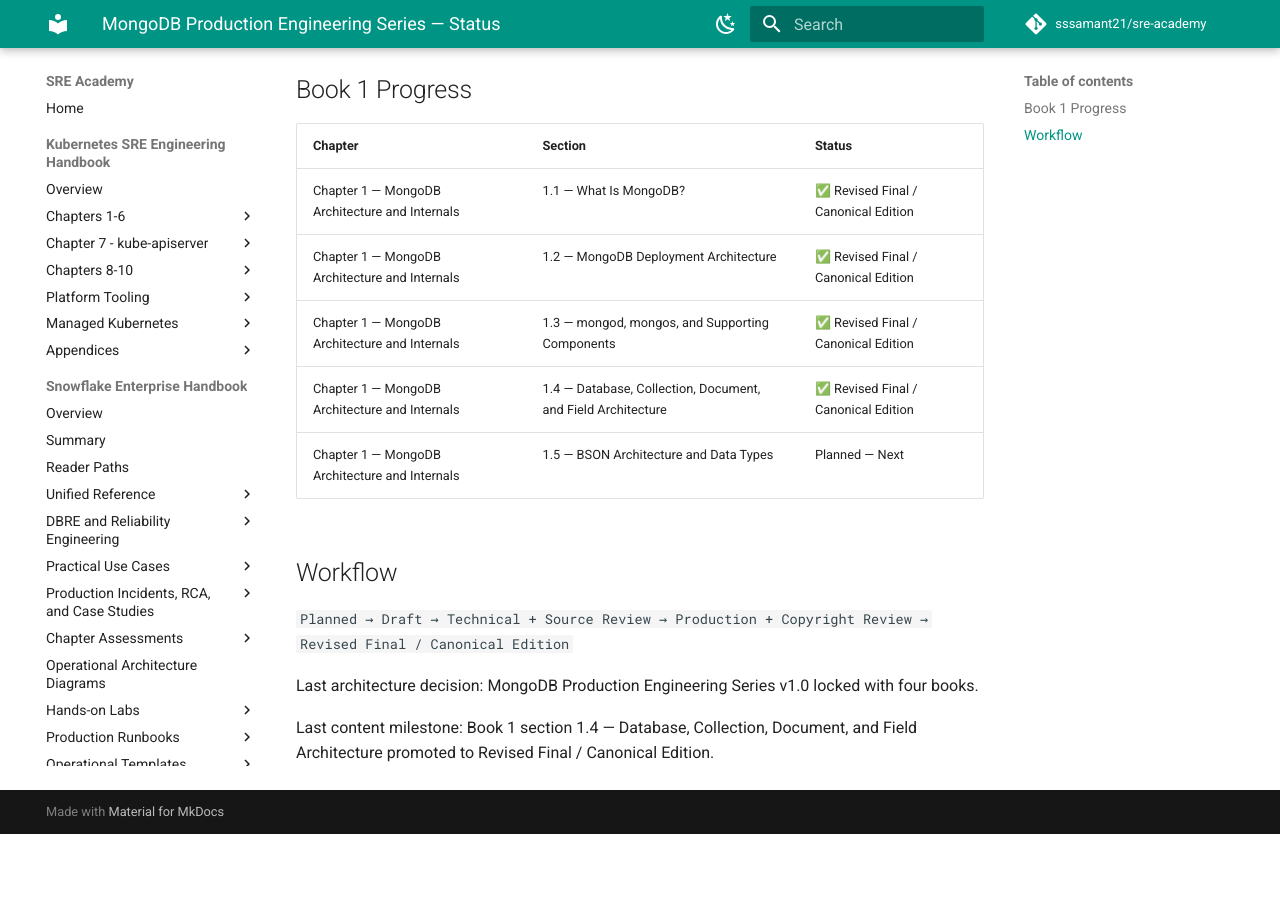
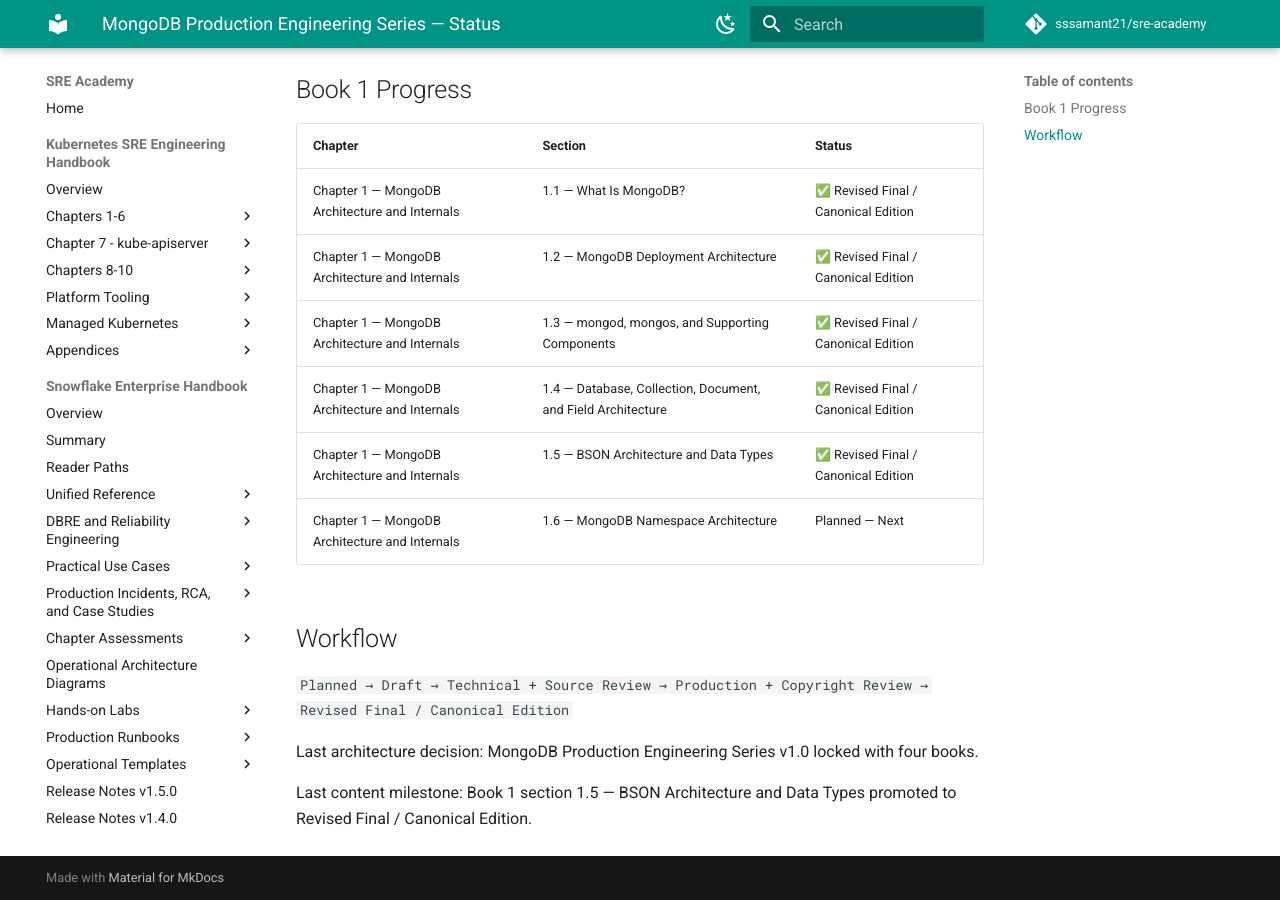
Before and after one commit to sssamant21/sre-academy, an MkDocs documentation site: the page built from docs/books/mongodb/STATUS.md, in a window 1280 px wide and 900 px high, scrolled down 515 px. Built offline with MkDocs 1.6.1 and Material for MkDocs 9.7.7, drawn with Linux system fonts in a browser that asks for light colours; comment, search, counter and statistics services are not loaded; before the commit the page ends 1349 px from its top, so only the background shows below that; some of the changed text lies outside the part shown.

Commit message:
docs(mongodb): update series status for canonical Book 1 section 1.5

```diff
--- a/docs/books/mongodb/STATUS.md
+++ b/docs/books/mongodb/STATUS.md
@@ -2,7 +2,7 @@
 
 | Book | Title | Architecture | Content Status |
 |---|---|---|---|
-| 1 | MongoDB Administration Handbook | 🔒 Locked | In Progress — 1.1–1.4 Canonical |
+| 1 | MongoDB Administration Handbook | 🔒 Locked | In Progress — 1.1–1.5 Canonical |
 | 2 | MongoDB SRE & Reliability Engineering Handbook | 🔒 Locked | Planned |
 | 3 | MongoDB DBRE & Performance Engineering Handbook | 🔒 Locked | Planned |
 | 4 | MongoDB Cloud & Kubernetes Production Handbook | 🔒 Locked | Planned |
@@ -15,7 +15,8 @@
 | Chapter 1 — MongoDB Architecture and Internals | 1.2 — MongoDB Deployment Architecture | ✅ Revised Final / Canonical Edition |
 | Chapter 1 — MongoDB Architecture and Internals | 1.3 — mongod, mongos, and Supporting Components | ✅ Revised Final / Canonical Edition |
 | Chapter 1 — MongoDB Architecture and Internals | 1.4 — Database, Collection, Document, and Field Architecture | ✅ Revised Final / Canonical Edition |
-| Chapter 1 — MongoDB Architecture and Internals | 1.5 — BSON Architecture and Data Types | Planned — Next |
+| Chapter 1 — MongoDB Architecture and Internals | 1.5 — BSON Architecture and Data Types | ✅ Revised Final / Canonical Edition |
+| Chapter 1 — MongoDB Architecture and Internals | 1.6 — MongoDB Namespace Architecture | Planned — Next |
 
 ## Workflow
 
@@ -23,4 +24,4 @@
 
 Last architecture decision: MongoDB Production Engineering Series v1.0 locked with four books.
 
-Last content milestone: Book 1 section 1.4 — Database, Collection, Document, and Field Architecture promoted to Revised Final / Canonical Edition.
+Last content milestone: Book 1 section 1.5 — BSON Architecture and Data Types promoted to Revised Final / Canonical Edition.
```
